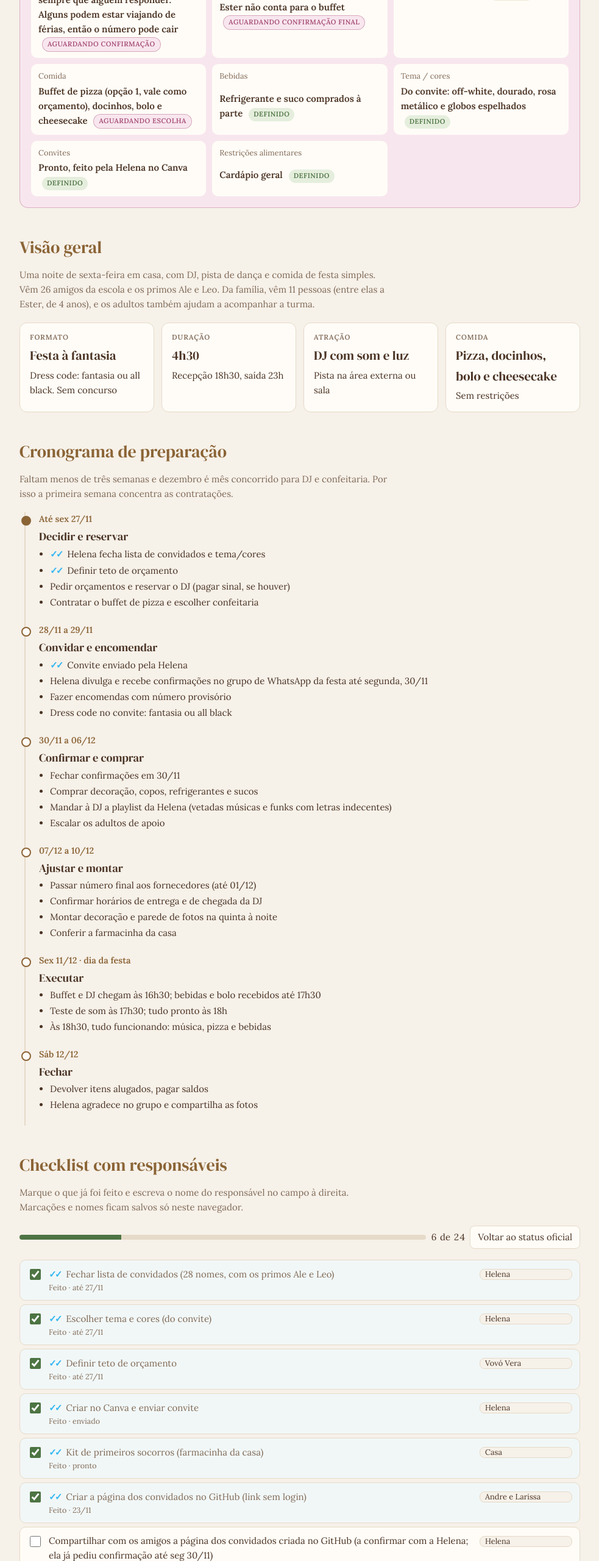
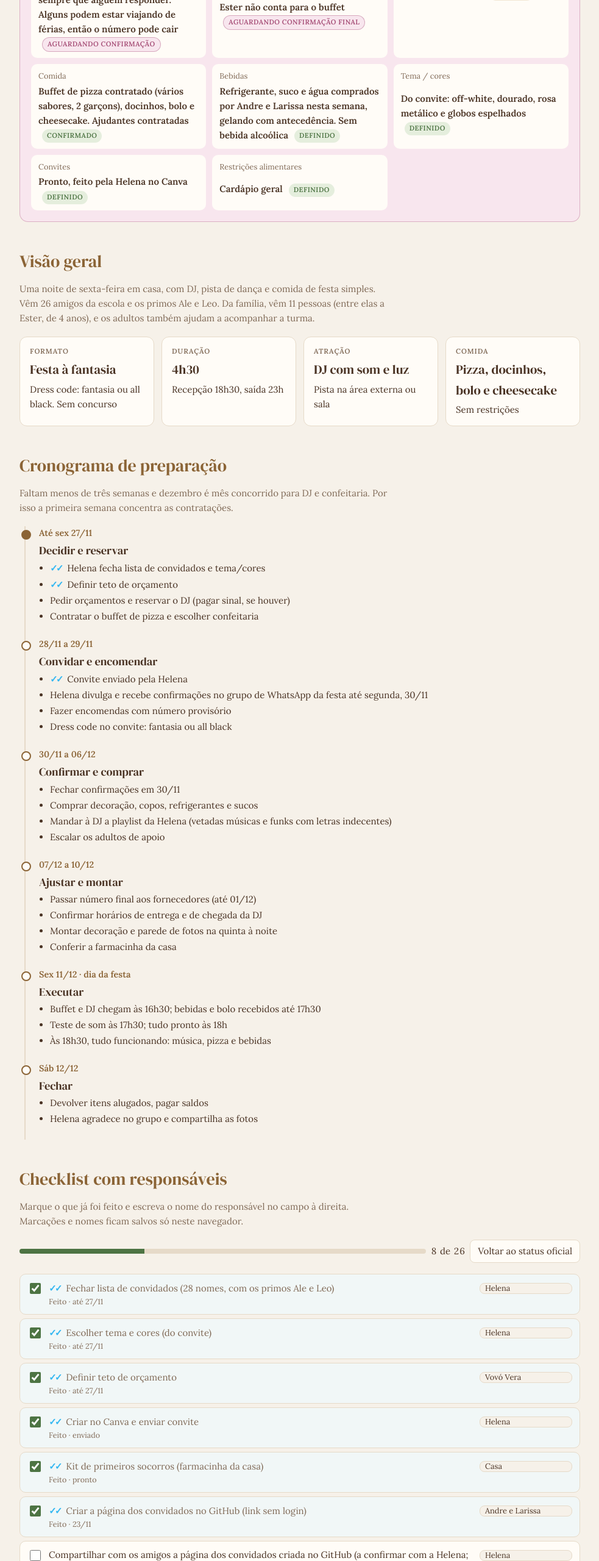
Before and after one commit to andre1512/festa-helena, a plain HTML site: page projeto/index.html in a window 1280 px wide. Shown: the part 880-3440 px from the top of the page at 61% size, without its empty margins (148-1131 px from the left). Drawn offline with Linux system fonts and the light colour scheme.

Commit message:
Buffet e ajudantes contratados, bebidas nesta semana, artes Wanted
Co-Authored-By: Claude Opus 5.5 <noreply@anthropic.com>
Claude-Session: https://claude.ai/code/session_01DcUDym9GkczhA8DshrY5XT

```diff
--- a/projeto/index.html
+++ b/projeto/index.html
@@ -176,8 +176,8 @@ button:focus-visible{outline:2px solid var(--accent)}
       <div class="pitem"><span class="q">Nº de convidados</span><span class="a">28 convidados (26 amigos da escola e os primos Ale e Leo), confirmação até 30/11. A Helena marca no formulário quem vai, pelo celular, e atualiza sempre que alguém responder. Alguns podem estar viajando de férias, então o número pode cair <span class="chip sup">AGUARDANDO CONFIRMAÇÃO</span></span></div>
       <div class="pitem"><span class="q">Família</span><span class="a">11 pessoas: Andre e Larissa, Helena, Ester (4 anos), Vovó Vera, Aline, Érika, Flavio, Graça, Dario e Dulce. Ester não conta para o buffet <span class="chip sup">AGUARDANDO CONFIRMAÇÃO FINAL</span></span></div>
       <div class="pitem"><span class="q">DJ</span><span class="a">Contratar até 27/11 <span class="chip urg">URGENTE</span></span></div>
-      <div class="pitem"><span class="q">Comida</span><span class="a">Buffet de pizza (opção 1, vale como orçamento), docinhos, bolo e cheesecake <span class="chip sup">AGUARDANDO ESCOLHA</span></span></div>
-      <div class="pitem"><span class="q">Bebidas</span><span class="a">Refrigerante e suco comprados à parte <span class="chip ok">DEFINIDO</span></span></div>
+      <div class="pitem"><span class="q">Comida</span><span class="a">Buffet de pizza contratado (vários sabores, 2 garçons), docinhos, bolo e cheesecake. Ajudantes contratadas <span class="chip ok">CONFIRMADO</span></span></div>
+      <div class="pitem"><span class="q">Bebidas</span><span class="a">Refrigerante, suco e água comprados por Andre e Larissa nesta semana, gelando com antecedência. Sem bebida alcoólica <span class="chip ok">DEFINIDO</span></span></div>
       <div class="pitem"><span class="q">Tema / cores</span><span class="a">Do convite: off-white, dourado, rosa metálico e globos espelhados <span class="chip ok">DEFINIDO</span></span></div>
       <div class="pitem"><span class="q">Convites</span><span class="a">Pronto, feito pela Helena no Canva <span class="chip ok">DEFINIDO</span></span></div>
       <div class="pitem"><span class="q">Restrições alimentares</span><span class="a">Cardápio geral <span class="chip ok">DEFINIDO</span></span></div>
@@ -257,7 +257,7 @@ button:focus-visible{outline:2px solid var(--accent)}
     <tbody id="cardapio-body"></tbody>
   </table></div>
   <div class="box">
-    <h3>Proposta recebida: buffet de pizza</h3>
+    <h3>Buffet de pizza contratado ✓✓</h3>
     <p class="d">Buffet Don Giuliano · Aline 9909 7070 · Juliano 9983 2814. Pizzaiolo e forno no local, 10 sabores à escolha entre salgados e doces, com pratos, talheres, guardanapos e pratinhos para o bolo.</p>
 
     <ul>
@@ -331,18 +331,20 @@ button:focus-visible{outline:2px solid var(--accent)}
     ['Criar a página dos convidados no GitHub (link sem login)','23/11','Andre e Larissa',1],
     ['Compartilhar com os amigos a página dos convidados criada no GitHub (a confirmar com a Helena; ela já pediu confirmação até seg 30/11)','até 25/11','Helena',0],
     ['Pedir orçamentos e reservar o DJ (pagar sinal, se houver)','até 27/11','Érika',0],
-    ['Contratar buffet de pizza (2 garçons, deslocamento incluso) · aguardando escolha','até 27/11','Érika + Vovó Vera',0],
+    ['Contratar buffet de pizza (vários sabores, 2 garçons, deslocamento incluso)','contratado','Érika + Vovó Vera',1],
+    ['Contratar ajudantes','contratadas','Família',1],
     ['Encomendar bolo e docinhos (modelo do bolo a confirmar com a Helena)','até 27/11','Aline + Vovó Vera',0],
     ['Escalar adultos de apoio (porta, cozinha, circulação)','até 02/12','Aline + Vovó Vera',0],
     ['Criar o formulário de presença no Google Forms. Em Configurações > Respostas, ligar “Permitir edição após o envio” e “Limitar a 1 resposta” (com a conta Google dela). Ao reabrir no celular, aparece “Editar sua resposta” com tudo o que já marcou','até 25/11','Helena',0],
     ['Confirmação dos amigos até segunda, 30/11: a Helena pergunta a cada um e marca no formulário quem vai (pode abrir e editar quantas vezes quiser pelo celular; alguns podem estar viajando de férias)','até 30/11','Helena',0],
     ['Fechar confirmações de presença','30/11','Érika + Vovó Vera',0],
-    ['Comprar decoração','até 05/12','Helena + Vovó Vera',0],
+    ['Comprar decoração (comprinhas)','até 27/11','Helena + Vovó Vera',0],
     ['Descartáveis (copos e o que faltar; pratos e talheres vêm do buffet)','até 05/12','Helena + Vovó Vera',0],
+    ['Preparar as artes dos nomes dos confirmados, no estilo “Wanted!”','até 04/12','Helena',0],
     ['Enviar playlist à DJ (vetadas músicas e funks com letras indecentes)','até 06/12','Helena',0],
     ['Passar número final aos fornecedores','até 01/12','Érika + Vovó Vera',0],
     ['Passar número final ao buffet de pizza','até 01/12','Érika + Vovó Vera',0],
-    ['Comprar refrigerantes, sucos, água e gelo','até 09/12','Andre e Larissa',0],
+    ['Comprar refrigerantes, sucos e água nesta semana e deixar gelando (sem bebida alcoólica); gelo no dia','até 27/11','Andre e Larissa',0],
     ['Montar decoração e parede de fotos','10/12','Helena + quem quiser ajudar',0],
     ['Fazer o cheesecake de aniversário (presente)','11/12','Aline',0],
     ['Receber comida e gelo; conferir quantidades','11/12 tarde','Apoio',0],
```
